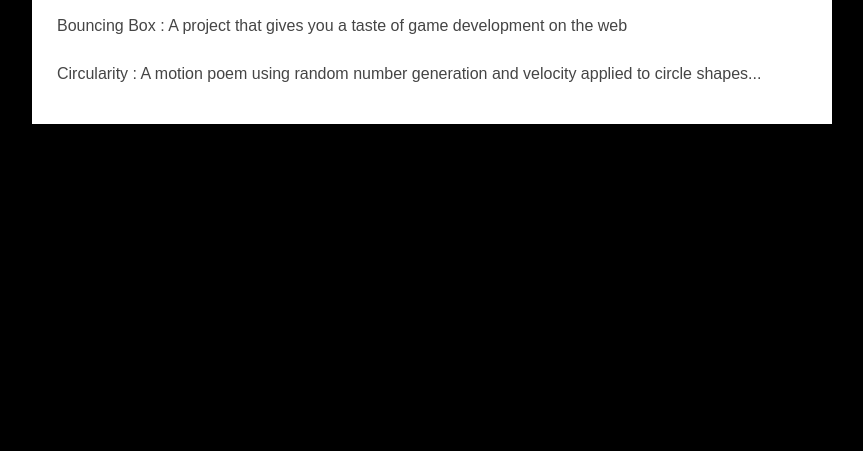
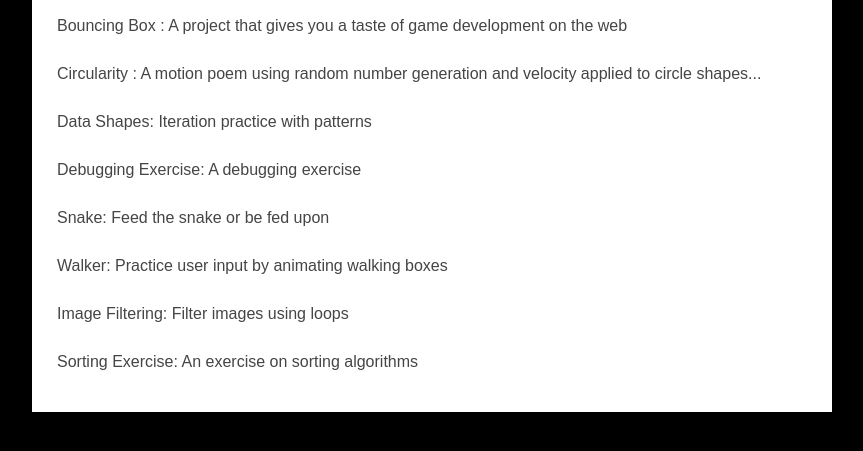
Before and after one commit to DevinCurry9/DevinCurry9.github.io, a plain HTML site: page portfolio.html in a window 1280 px wide. Shown: the part 217-668 px from the top of the page, without its empty margins (208-1071 px from the left). Drawn offline with Linux system fonts and the light colour scheme.

Commit message:
add advanced projects to portfolio

```diff
--- a/portfolio.html
+++ b/portfolio.html
@@ -25,7 +25,13 @@
         <li><a href="projects/platformer/">Platformer : A cannon - dodging, collectible - grabbing adventure game for Halleb0t</a></li>
         <li><a href="projects/bouncing-box/">Bouncing Box : A project that gives you a taste of game development on the web </a></li>
         <li><a href="projects/circularity/">Circularity : A motion poem using random number generation and velocity applied to circle shapes...</a></li>
-     </ul>
+        <li><a href="asd-projects/data-shapes"> Data Shapes: Iteration practice with patterns</a></li>
+        <li><a href="asd-projects/debugging-exercise"> Debugging Exercise: A debugging exercise</a></li>
+        <li><a href="asd-projects/snake">Snake: Feed the snake or be fed upon</a></li>
+        <li><a href="asd-projects/walker">Walker: Practice user input by animating walking boxes</a></li>
+        <li><a href="asd-projects/image-filtering">Image Filtering: Filter images using loops</a></li>
+        <li><a href="asd-projects/sorting-exercise">Sorting Exercise: An exercise on sorting algorithms</a></li>
+    </ul>
   </div>
 </main>
     </body>
```
